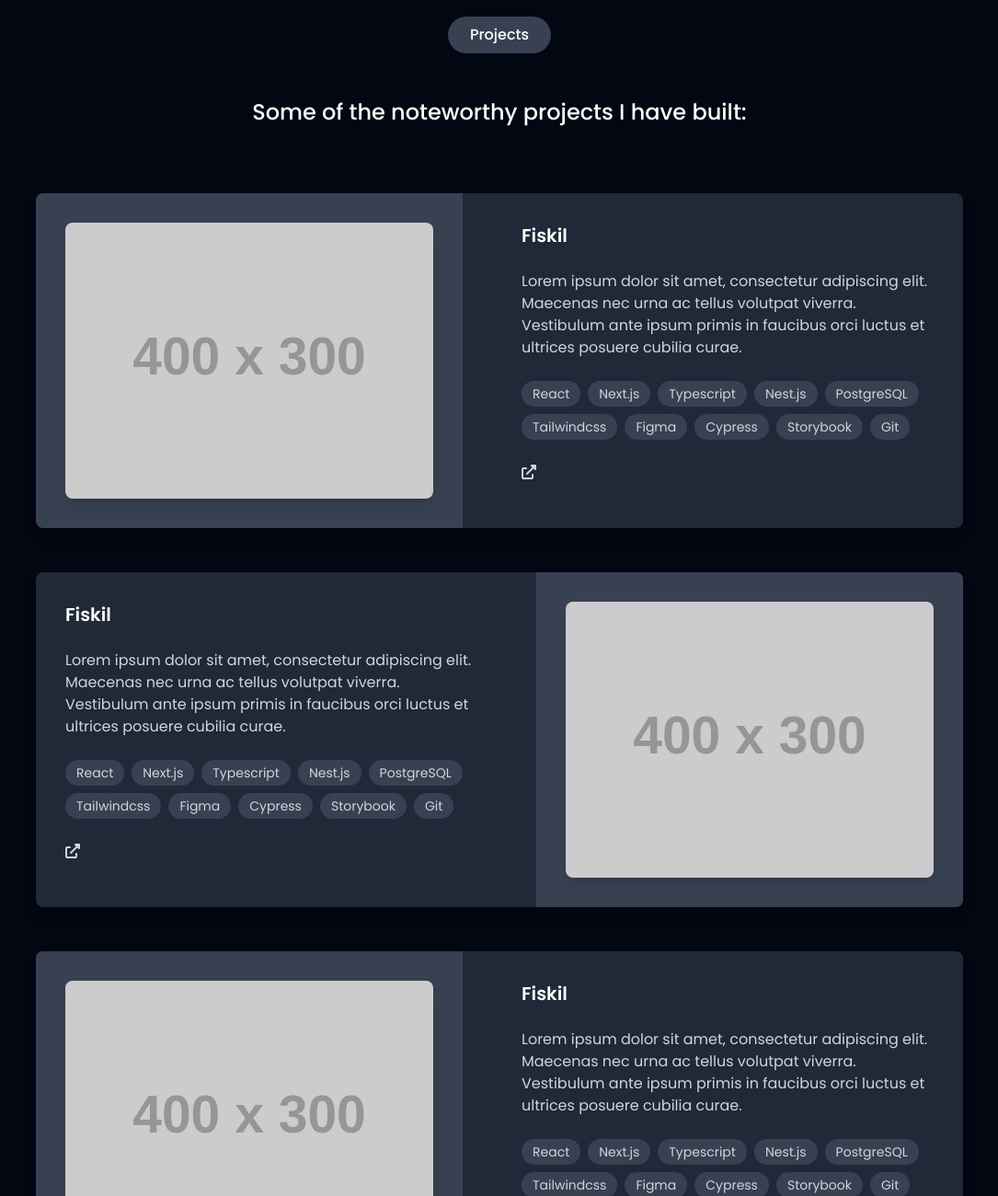
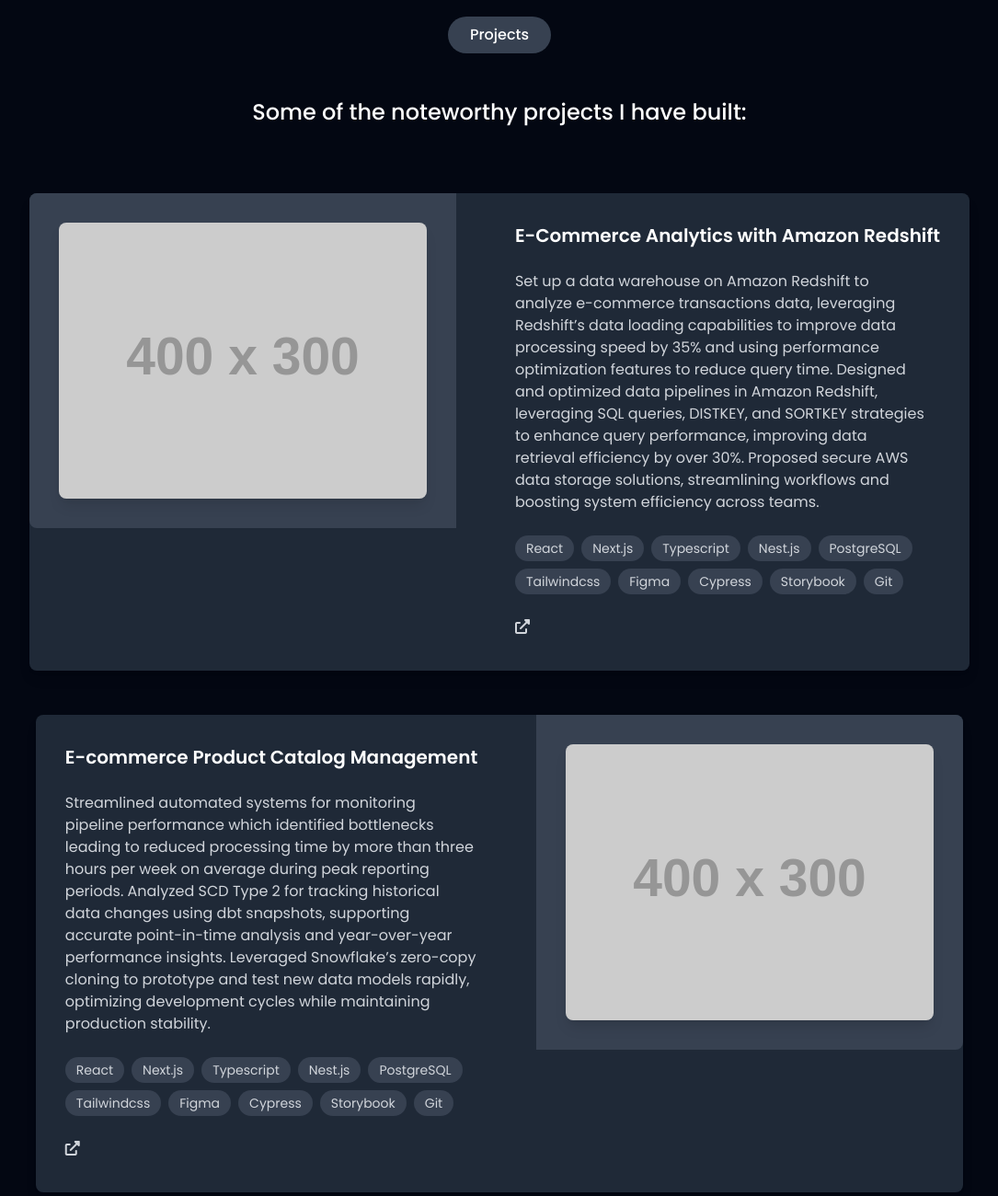
Before and after one commit to shubhamnaikk/portfolio-website, a plain HTML site: page index.html in a window 1280 px wide. Shown: the part 4467-5767 px from the top of the page at 92% size, without its empty margins (97-1182 px from the left). Drawn offline with nearby package versions, Linux system fonts and the light colour scheme; placeholder pictures from the web are drawn by us.

Commit message:
first changes

```diff
--- a/index.html
+++ b/index.html
@@ -38,7 +38,7 @@
         <a href="#" class="block py-2 md:py-0">PROJECTS</a>
         <a href="#" class="block py-2 md:py-0">CONTACT</a>
         <a
-          href="./resume.pdf"
+          href="./Shubham_resume.pdf"
           class="block py-2 md:py-1 px-4 text-xl rounded-full border border-blue-400 hover:bg-blue-400 text-blue-400 hover:text-white">
           RESUME <i class="fa fa-download ml-1" aria-hidden="true"></i>
         </a>
@@ -304,7 +304,7 @@
             <ul
               class="list-disc pl-5 space-y-2 text-sm text-left text-[#D1D5DB] max-w-md">
               <li>
-                Analyzed customer engagement data points monthly using SQL in MySQL, generating insights that drove 4 key strategic
+                Analyzed customer engagement data points using SQL in MySQL, generating insights that drove 4 key strategic
 marketing initiatives, resulting in a 20% boost in campaign effectiveness.
               </li>
               <li>
@@ -321,7 +321,7 @@ marketing initiatives, resulting in a 20% boost in campaign effectiveness.
 
           <!-- Date Section -->
           <div class="text-right ml-auto">
-            <span class="text-sm text-gray-400">Sep 2023 - July 2024</span>
+            <span class="text-sm text-gray-400">Jun 2023 - July 2024</span>
           </div>
         </div>
 
@@ -424,11 +424,10 @@ marketing initiatives, resulting in a 20% boost in campaign effectiveness.
 
           <!-- Content Section -->
           <div class="space-y-6 p-8">
-            <h3 class="text-xl font-semibold">Fiskil</h3>
+            <h3 class="text-xl font-semibold">E-Commerce Analytics with Amazon Redshift</h3>
             <p class="text-[#D1D5DB] max-w-md">
-              Lorem ipsum dolor sit amet, consectetur adipiscing elit. Maecenas
-              nec urna ac tellus volutpat viverra. Vestibulum ante ipsum primis
-              in faucibus orci luctus et ultrices posuere cubilia curae.
+              Set up a data warehouse on Amazon Redshift to analyze e-commerce transactions data, leveraging Redshift’s data loading
+capabilities to improve data processing speed by 35% and using performance optimization features to reduce query time. Designed and optimized data pipelines in Amazon Redshift, leveraging SQL queries, DISTKEY, and SORTKEY strategies to enhance query performance, improving data retrieval efficiency by over 30%. Proposed secure AWS data storage solutions, streamlining workflows and boosting system efficiency across teams.
             </p>
             <div class="flex flex-wrap gap-2 max-w-md">
               <span
@@ -474,7 +473,7 @@ marketing initiatives, resulting in a 20% boost in campaign effectiveness.
             </div>
             <div class="flex justify-start items-center">
               <a
-                href="#"
+                href="https://github.com/shubhamnaikk/E-Commerce-Analytics-with-Amazon-Redshift-.git"
                 target="_blank"
                 class="text-[#D1D5DB] hover:text-white">
                 <i class="fas fa-external-link-alt w-6 h-6"></i>
@@ -495,11 +494,9 @@ marketing initiatives, resulting in a 20% boost in campaign effectiveness.
 
           <!-- Content Section -->
           <div class="space-y-6 order-first p-8">
-            <h3 class="text-xl font-semibold">Fiskil</h3>
+            <h3 class="text-xl font-semibold">E-commerce Product Catalog Management </h3>
             <p class="text-[#D1D5DB] max-w-md">
-              Lorem ipsum dolor sit amet, consectetur adipiscing elit. Maecenas
-              nec urna ac tellus volutpat viverra. Vestibulum ante ipsum primis
-              in faucibus orci luctus et ultrices posuere cubilia curae.
+              Streamlined automated systems for monitoring pipeline performance which identified bottlenecks leading to reduced processing time by more than three hours per week on average during peak reporting periods. Analyzed SCD Type 2 for tracking historical data changes using dbt snapshots, supporting accurate point-in-time analysis and year-over-year performance insights. Leveraged Snowflake’s zero-copy cloning to prototype and test new data models rapidly, optimizing development cycles while maintaining production stability.
             </p>
             <div class="flex flex-wrap gap-2 max-w-md">
               <span
@@ -545,7 +542,7 @@ marketing initiatives, resulting in a 20% boost in campaign effectiveness.
             </div>
             <div class="flex justify-start items-center">
               <a
-                href="#"
+                href="https://github.com/shubhamnaikk/E-commerce-Product-Catalog-Management-.git"
                 target="_blank"
                 class="text-[#D1D5DB] hover:text-white">
                 <i class="fas fa-external-link-alt w-6 h-6"></i>
@@ -566,11 +563,10 @@ marketing initiatives, resulting in a 20% boost in campaign effectiveness.
 
           <!-- Content Section -->
           <div class="space-y-6 p-8">
-            <h3 class="text-xl font-semibold">Fiskil</h3>
+            <h3 class="text-xl font-semibold">Music Analytics Data Lake with Spark AWS S3</h3>
             <p class="text-[#D1D5DB] max-w-md">
-              Lorem ipsum dolor sit amet, consectetur adipiscing elit. Maecenas
-              nec urna ac tellus volutpat viverra. Vestibulum ante ipsum primis
-              in faucibus orci luctus et ultrices posuere cubilia curae.
+              Created an optimized framework using SQL queries within the new relational database that reduced processing time per
+query by 30 seconds, making it feasible for teams to access detailed reports promptly during analytical reviews. Developed data models to track key metrics, facilitating insights into high-traffic times and the most popular songs, improving business decision-making. Implemented reliable data storage solutions, ensuring consistency and accessibility of data for Sparkify’s analytical goals, supporting advanced queries and reporting.
             </p>
             <div class="flex flex-wrap gap-2 max-w-md">
               <span
@@ -616,7 +612,7 @@ marketing initiatives, resulting in a 20% boost in campaign effectiveness.
             </div>
             <div class="flex justify-start items-center">
               <a
-                href="#"
+                href="https://github.com/shubhamnaikk/Data-Lake-with-Spark-AWS-S3.git"
                 target="_blank"
                 class="text-[#D1D5DB] hover:text-white">
                 <i class="fas fa-external-link-alt w-6 h-6"></i>
```
Also changed, not shown: 2 other files.
